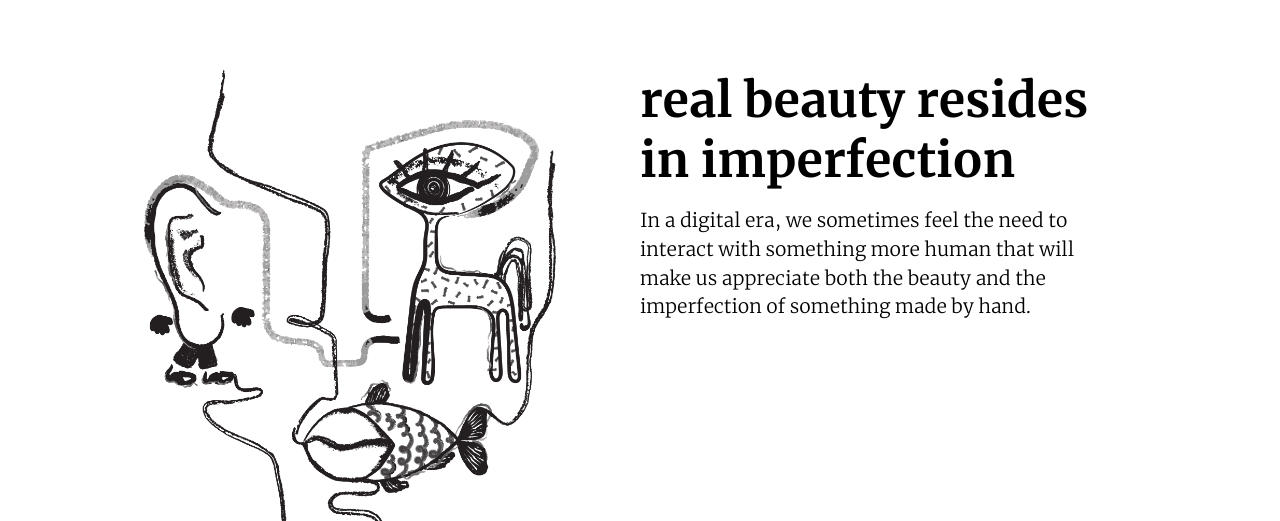
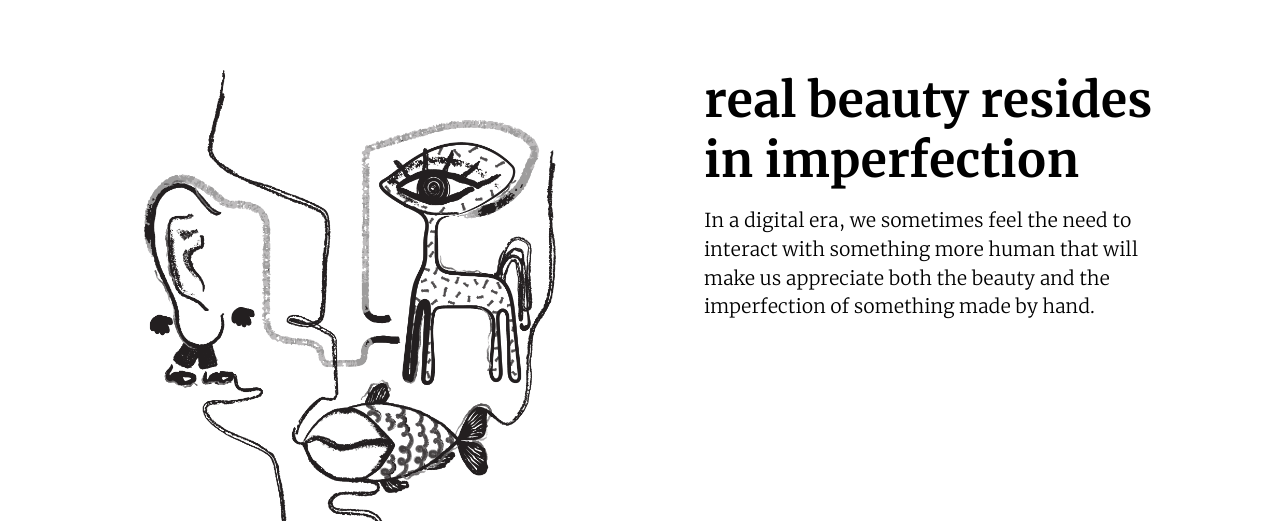
Before and after one commit to samuelaliyari/Projects-CSS-Einf-hrung-Level-3_3, a plain HTML site: page index.html in a window 1280 px wide. Shown: the part 606-1127 px from the top of the page. Drawn offline with Linux system fonts and the light colour scheme.

Commit message:
fertig noch mehr angepasst

```diff
--- a/Assets/css/style.css
+++ b/Assets/css/style.css
@@ -117,7 +117,7 @@ main {
     width: 30rem;
     text-align: left;
     margin-left: auto;
-    margin-right: 4rem;
+    /* margin-right: 4rem; */
     margin-top: 3rem;
 
 }
```
